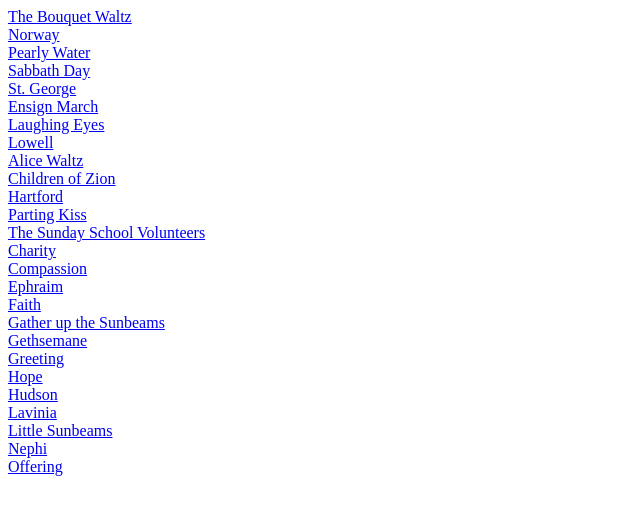
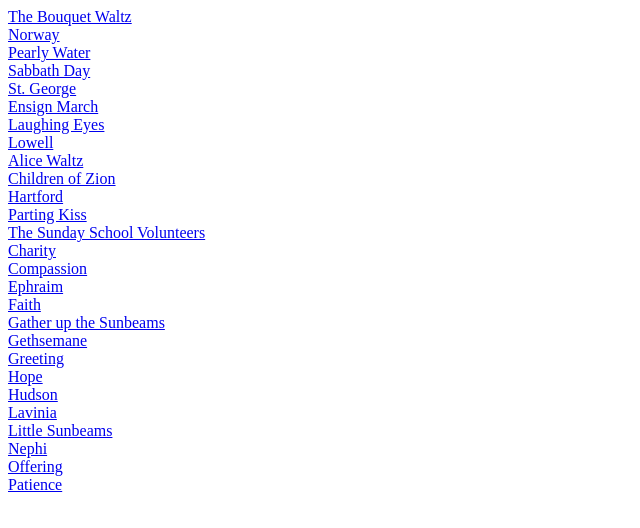
Before and after one commit to musicwithmyrna/PublicDomainMusic, a plain HTML site: page index.html in a window 1280 px wide. Shown: the whole page, without its empty margins (0-640 px from the left). Drawn offline with Linux system fonts and the light colour scheme.

Commit message:
Update index.html

```diff
--- a/index.html
+++ b/index.html
@@ -31,5 +31,6 @@
     <a href="https://musicwithmyrna.github.io/PublicDomainMusic/Little%20Sunbeams.pdf">Little Sunbeams</a><br>
     <a href="https://musicwithmyrna.github.io/PublicDomainMusic/Nephi.pdf">Nephi</a><br>
     <a href="https://musicwithmyrna.github.io/PublicDomainMusic/Offering.pdf">Offering</a><br>
+    <a href="https://musicwithmyrna.github.io/PublicDomainMusic/Patience.pdf">Patience<?a><br>
   </body>
 </html>
```
